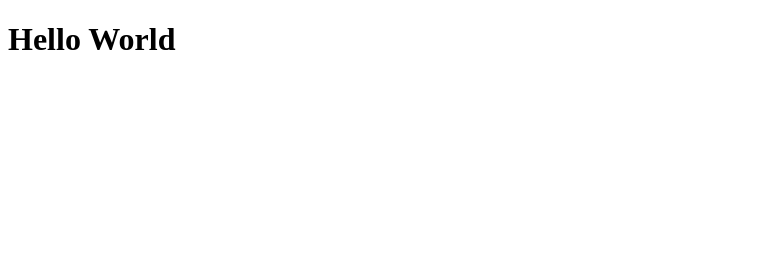
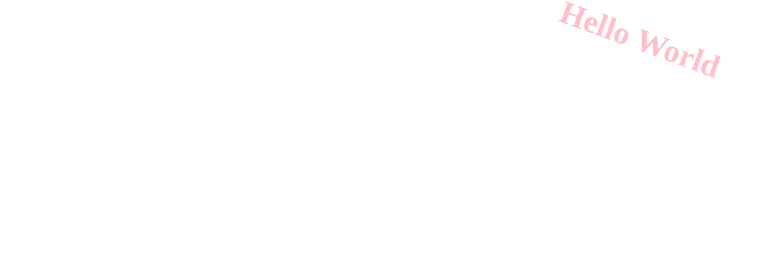
Before and after one commit to Juhnkim/agenttuy.github.io, a plain HTML site: page index.html in a window 1280 px wide. Shown: the whole page, without its empty margins (0-776 px from the left). Drawn offline with Linux system fonts and the light colour scheme.

Commit message:
added rotate

```diff
--- a/index.html
+++ b/index.html
@@ -1,6 +1,31 @@
 <!DOCTYPE html>
 <html>
+	<head>
+		<title>Hello!</title>
+
+		<style>
+			body{
+				text-align:center;
+			}
+			h1{
+				-ms-transform: rotate(20deg);
+				-webkit-transform: rotate(20deg);
+				transform: rotate(20deg);
+
+				color:pink;
+			}
+		</style>
+
+	</head>
 	<body>
 		<h1>Hello World</h1>
+		<div id="main">
+
+
+
+
+		</div>
+
+
 	</body>
 </html>
```
